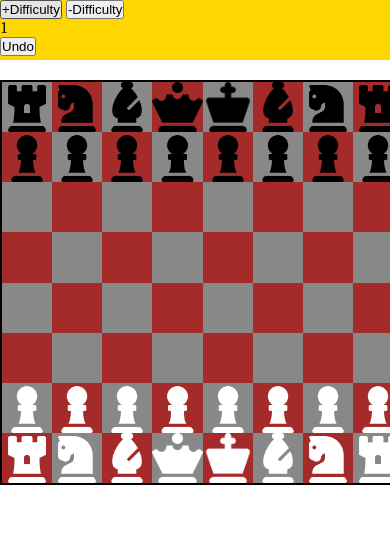
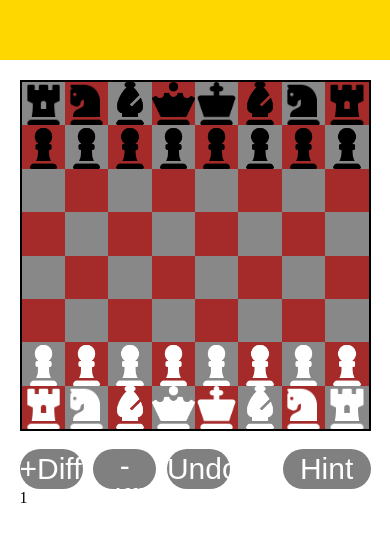
Before and after one commit to LazarDragutinovic/WebProjekat, a plain HTML site: page FrontEnd/index.html in a window 390 px wide. Drawn offline with Linux system fonts and the light colour scheme.

Commit message:
dodat hint mehanizam

```diff
--- a/FrontEnd/Game.js
+++ b/FrontEnd/Game.js
@@ -104,6 +104,7 @@ export default class Game {
                         let moves = board.potezi(i,j);
                         moves.forEach(move => {
                             let newboard = new Board(board.boardMatrix);
+                            newboard.buffInfo = [move[0],move[1],i,j];
                             newboard.onMove = "white";
                             newboard.boardMatrix[move[0]][move[1]] = newboard.boardMatrix[i][j];
                             newboard.boardMatrix[i][j] = "E";
@@ -122,6 +123,7 @@ export default class Game {
                         let moves = board.potezi(i,j);
                         moves.forEach(move=>{
                             let newboard = new Board(board.boardMatrix);
+                            newboard.buffInfo = [move[0],move[1],i,j];
                             newboard.onMove = "black";
                             newboard.boardMatrix[move[0]][move[1]] = newboard.boardMatrix[i][j];
                             newboard.boardMatrix[i][j] = "E";
--- a/FrontEnd/GameView.js
+++ b/FrontEnd/GameView.js
@@ -43,6 +43,7 @@ export default class GameView {
     constructor() {
         this.Game = new Game();
         console.log(this.Game.difficulty);
+        this.hintBuffer = [];
     }
 
     makeXY(x, y) {
@@ -69,7 +70,24 @@ export default class GameView {
         }
         return urls[slovo];
     }
-
+    makeHintGameView(gv) {
+        return function() {
+            let copy = new Board(gv.Game.currentBoard.boardMatrix);
+            gv.Game.MakeChildren("white",copy);
+            copy.children.forEach(child=>{
+                gv.Game.MakeChildren("black",child);
+                child.children.forEach(child1=>{
+                    gv.Game.MakeChildren("white",child1);
+                })
+            })
+            copy.onMove = "white";
+            gv.Game.Evaluate(copy);
+            let bestBoard = gv.Game.search(copy);
+            gv.hintBuffer = bestBoard.buffInfo;
+            gv.rerender();
+            gv.hintBuffer = [];
+        }
+    }
     render() {
         let boardArea = document.getElementById("boardArea");
         boardArea.style.margin = '0 auto';
@@ -84,10 +102,18 @@ export default class GameView {
 
             for(let j = 0 ; j < 8; j++) {
                 let square = document.createElement('div');
-                square.className = "square"
+                square.className = "square";
                 if(colorControl) square.style.backgroundColor = '#898889';
                 else square.style.backgroundColor = 'brown';
-                square.style.fontSize = 40+'px';
+                if(this.hintBuffer.length != 0) {
+                    if(this.hintBuffer[0] == i && this.hintBuffer[1] ==j)
+                        square.style.backgroundColor = "aqua";
+                    if(this.hintBuffer[2] == i && this.hintBuffer[3] == j)
+                        square.style.backgroundColor = "aqua";
+                }
+
+
+
 
                 if(this.Game.currentBoard.boardMatrix[i][j] != 'E') {
                     let figura = document.createElement('img');
--- a/FrontEnd/index.html
+++ b/FrontEnd/index.html
@@ -7,13 +7,21 @@
     </head>
     <body>
         <nav>
-        <button id="plus">+Difficulty</button>
-        <button id="minus">-Difficulty</button>
-        <p id="disp">1</p>
-        <button id="undoBtn">Undo</button>
         </nav>
         <div class="container">
             <div id="boardArea"></div>
+            <br>
+            <div class="controls">
+                <div class="buttons">
+                    <div class="buttonsLeft">
+                        <button class="gameControl gameControlLeft" id="plus">+Difficulty</button>
+                        <button class="gameControl gameControlLeft" id="minus">-Difficulty</button>
+                        <button class="gameControl gameControlLeft" id="undoBtn">Undo</button>
+                    </div>
+                    <button class="gameControl" id="hintBtn">Hint</button>
+                </div>
+                <p id="disp">1</p>
+            </div>
         </div>
         <script src="main.js" type="module"></script>
     </body>
--- a/FrontEnd/main.js
+++ b/FrontEnd/main.js
@@ -18,4 +18,6 @@ undoBtn.onclick = () => {
         testGameView.rerender();
     }
 }
+let hintBtn = document.getElementById("hintBtn");
+hintBtn.onclick = testGameView.makeHintGameView(testGameView);
 testGameView.render();
--- a/FrontEnd/style.css
+++ b/FrontEnd/style.css
@@ -22,17 +22,12 @@ nav {
 
 .boardArea {
     border: black 2px solid;
-    height: 90%;
+    width: 40%;
     aspect-ratio: 1;
     position: relative;
     transition: height 2s;
 }
-@media (max-width: 700px) {
-    .boardArea {
-        height: 60%;
-        transition: height 2s;
-    }
-}
+
 .board {
     width: 100%;
     height: 100%;
@@ -80,3 +75,57 @@ nav {
     height: 100%;
     z-index:  1;
 }
+
+.controls {
+
+    width: 40%;
+    margin: 0 auto;
+}
+.buttons {
+    font-family: Arial, Helvetica, sans-serif;
+    display: flex;
+    width: 100%;
+    justify-content: space-between;
+}
+.buttonsLeft {
+    display: flex;
+    justify-content: space-between;
+    width: 60%;
+}
+.gameControl {
+    background-color: gray;
+    color: white;
+    width: 25%;
+    height: 40px;
+    border-radius: 20px;
+    font-size: 30px;
+    font-weight: 400;
+    border: 0;
+}
+.gameControlLeft {
+    width: 30%
+}
+@media (max-width: 1600px) {
+    .boardArea {
+        width: 50%;
+    }
+    .controls {
+        width: 50%;
+    }
+}
+@media (max-width: 1200px) {
+    .boardArea {
+        width: 70%;
+    }
+    .controls {
+        width: 70%;
+    }
+}
+@media (max-width: 600px) {
+    .boardArea {
+        width: 90%;
+    }
+    .controls {
+        width: 90%;
+    }
+}
```
